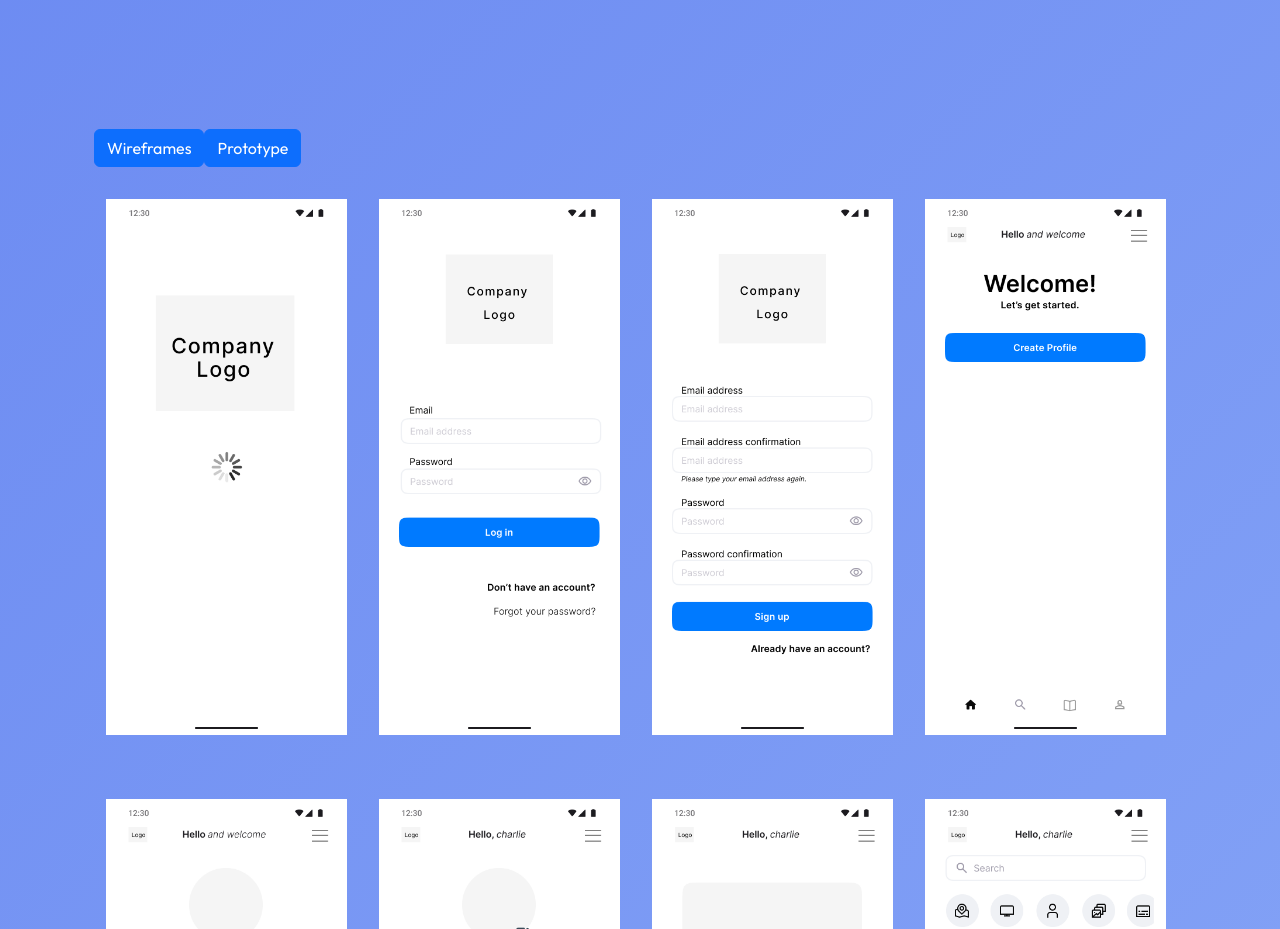
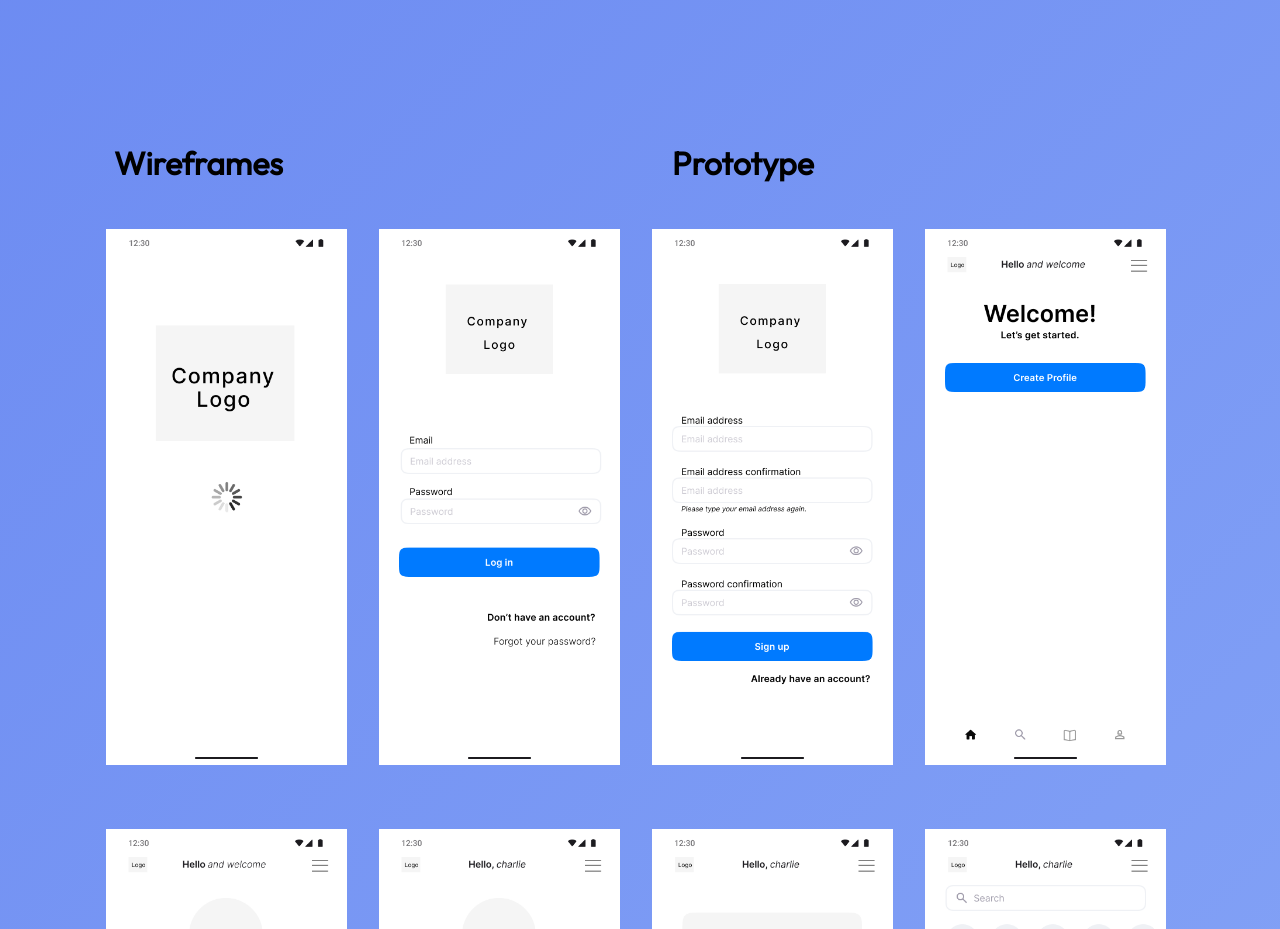
Before and after one commit to JenWarman/portfolio, a React (Vite) app: page /book-club-app in a window 1280 px wide. Shown: the part 2020-2949 px from the top of the page. Built offline with nearby package versions, Linux system fonts and the light colour scheme.

Commit message:
css button effects

```diff
--- a/src/components/BookClubTabs.jsx
+++ b/src/components/BookClubTabs.jsx
@@ -1,5 +1,5 @@
 import { useState } from "react";
-import { Button, Container } from "react-bootstrap";
+import { Button, Container, Row, Col } from "react-bootstrap";
 import BookClubPrototype from "./BookClubPrototype";
 import BookClubWireFrame from "./BookClubWireFrame";
 
@@ -14,8 +14,14 @@ export default function BookClubTabs() {
 
   return (
     <Container className='book-club-tabs-container' fluid>
-    <Button value='wireframes' onClick={(handleClick)}>Wireframes</Button>
-    <Button value='prototype' onClick={handleClick}>Prototype</Button>
+    <Row className='book-club-tab-row'>
+   <Col >
+   <button className='book-club-tab-button' value='wireframes' onClick={(handleClick)}>Wireframes</button>
+   </Col>
+   <Col >
+   <button className='book-club-tab-button' value='prototype' onClick={handleClick}>Prototype</button>
+   </Col>
+    </Row>
     {isSelected && selectedTab === 'prototype' ? <BookClubPrototype/> : <BookClubWireFrame/>}
     </Container>
   );
--- a/src/index.css
+++ b/src/index.css
@@ -295,6 +295,32 @@ iframe {
 }
 .borderline-row {
   padding: 1rem;
+}
+.book-club-tabs-container {
+  display: block;
+  justify-content: center;
+}
+.book-club-tab-button {
+  font-size: 2rem;
+  font-weight: bold;
+  border: none;
+  background: none;
+  border-radius: 6px;
+  padding-left: 20px;
+  padding-right: 20px;
+  padding-top:10px;
+  padding-bottom: 10px;
+  transition-duration: 0.4s;
+  cursor: pointer;
+}
+.book-club-tab-button:hover{
+  background-color: #093586;
+  color: #ffff;
+}
+.book-club-tab-button:focus{
+  background-color: black;
+  color: #ffff;
+  transform: scale(0.9);
 }
 
 /* mobile */
```
